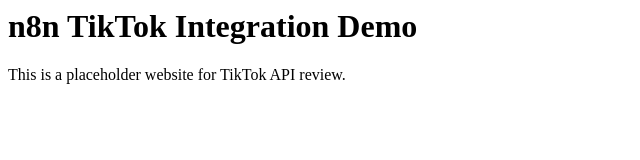
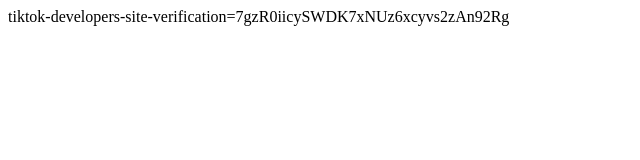
Before and after one commit to tommysawyou95-blip/toktokdemo, a plain HTML site: page index.html in a window 1280 px wide. Shown: the whole page, without its empty margins (0-640 px from the left). Drawn offline with Linux system fonts and the light colour scheme.

Commit message:
Update index.html

```diff
--- a/index.html
+++ b/index.html
@@ -1,2 +1 @@
-<h1>n8n TikTok Integration Demo</h1>
-<p>This is a placeholder website for TikTok API review.</p>
+tiktok-developers-site-verification=7gzR0iicySWDK7xNUz6xcyvs2zAn92Rg
```
